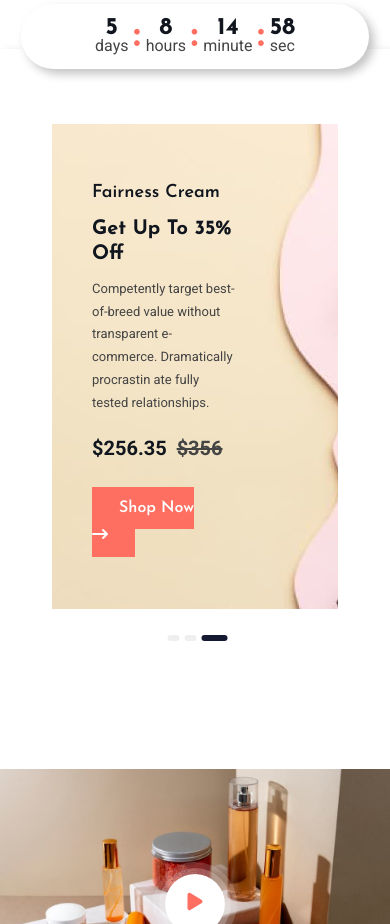
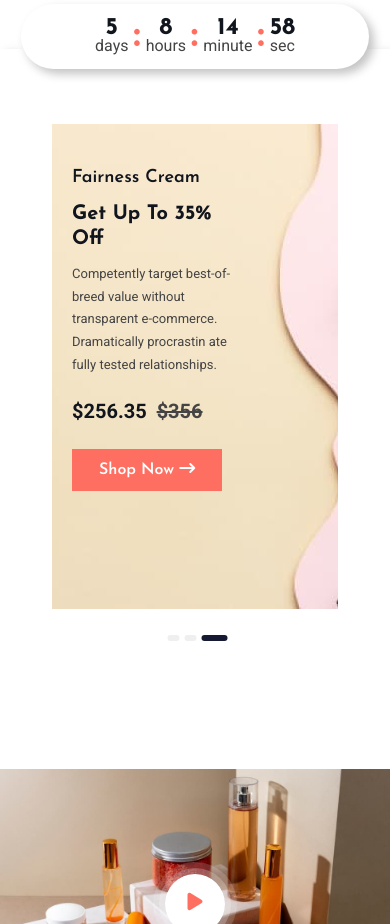
Before and after one commit to humaionasfak/homeWorks, a plain HTML site: page aytor/index.html in a window 390 px wide. Shown: the part 6540-7464 px from the top of the page. Drawn offline with Linux system fonts and the light colour scheme.

Commit message:
padding setting

```diff
--- a/aytor/assets/css/responsive.css
+++ b/aytor/assets/css/responsive.css
@@ -169,6 +169,9 @@
         border: none;
 
     }
+    #section_six .container .row .offer_banner{
+        padding: 20px;
+    }
 }
 /*===============================>
 #responsive part end
```
